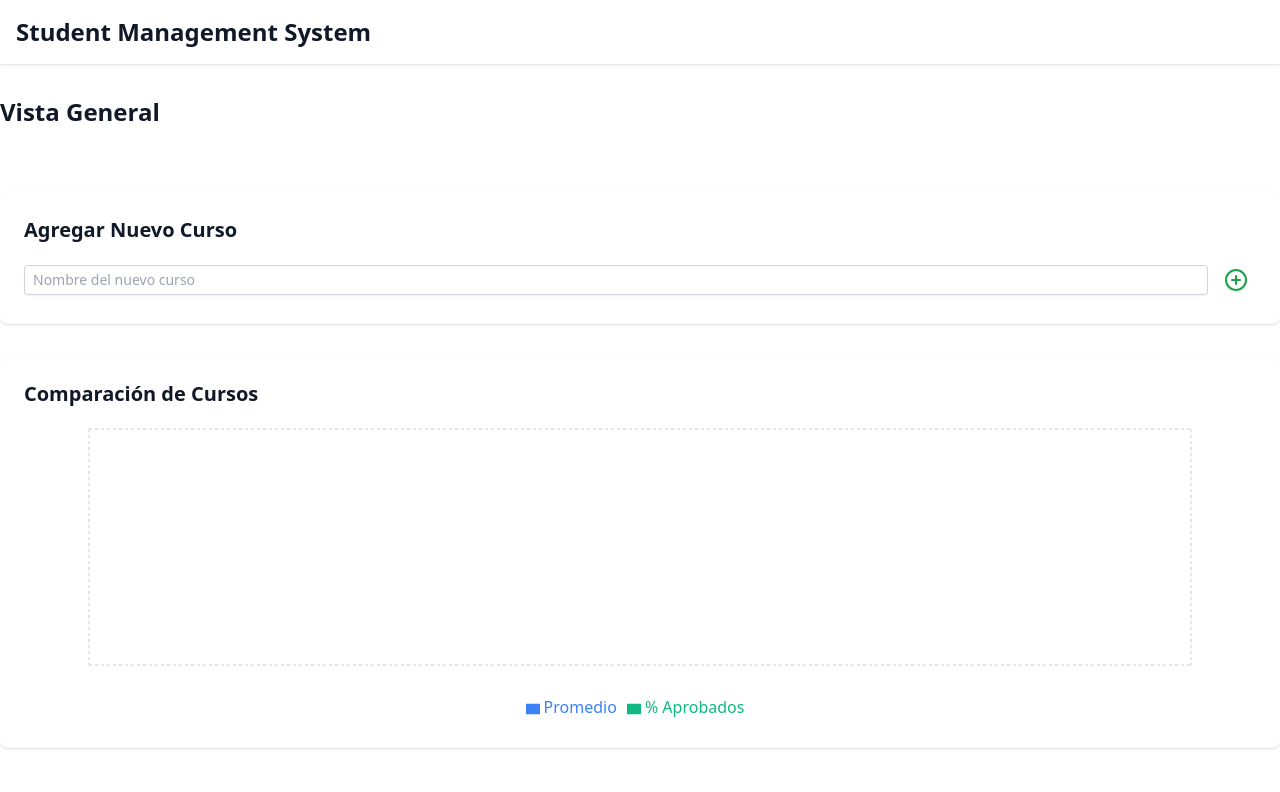
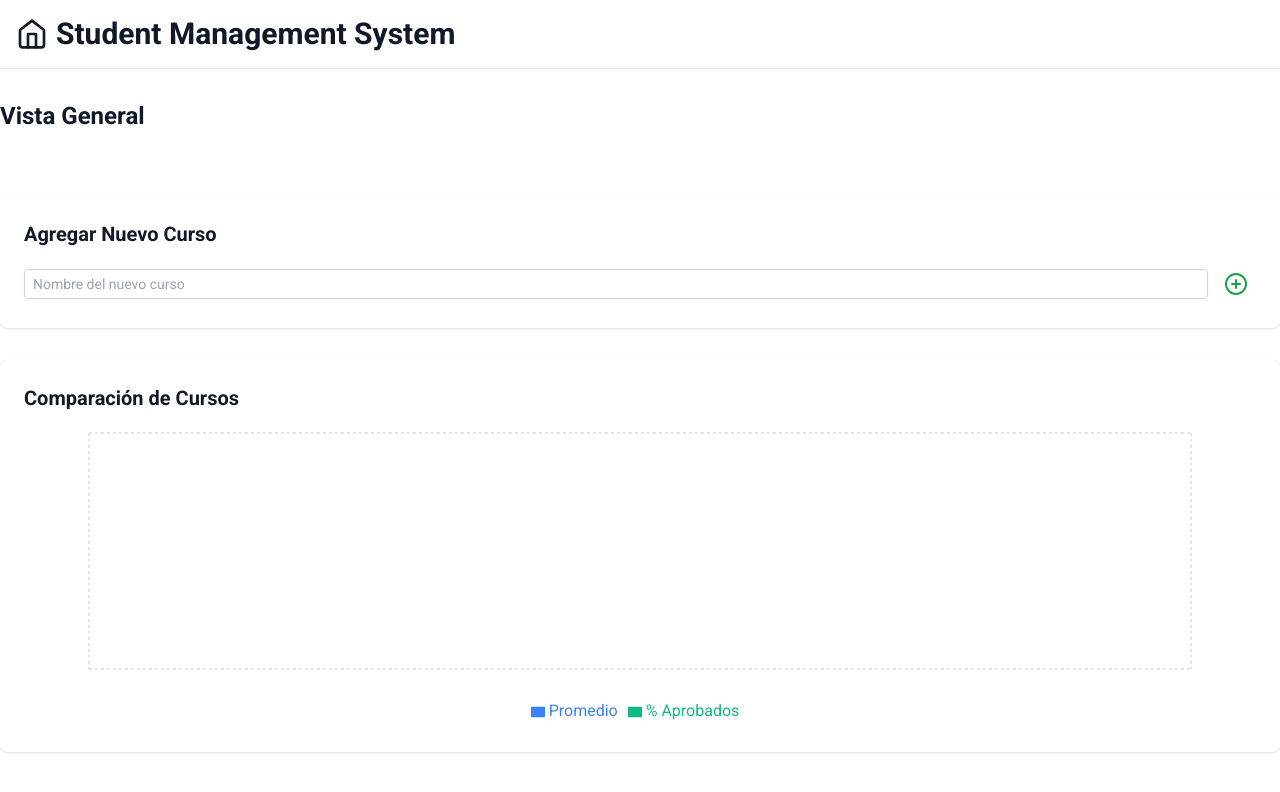
Before and after one commit to acevedod1974/Student-Management-System-V4, a React (Vite) app: page / in a window 1280 px wide. Shown: the top 792 px of the page. Built offline with nearby package versions, Linux system fonts and the light colour scheme.

Commit message:
Add Roboto font, enhance styling, and update ExamPerformanceChart to support optional student scores

```diff
--- a/index.html
+++ b/index.html
@@ -5,6 +5,10 @@
     <link rel="icon" type="image/svg+xml" href="/vite.svg" />
     <meta name="viewport" content="width=device-width, initial-scale=1.0" />
     <title>Student Management System</title>
+    <link
+      href="https://fonts.googleapis.com/css2?family=Roboto:wght@400;700&display=swap"
+      rel="stylesheet"
+    />
   </head>
   <body>
     <div id="root"></div>
--- a/src/App.tsx
+++ b/src/App.tsx
@@ -8,7 +8,7 @@ function App() {
   return (
     <Router>
       <Header />
-      <div className="mt-8">
+      <div className="mt-8 font-sans">
         <Routes>
           <Route path="/" element={<Dashboard />} />
           <Route path="/course/:courseId" element={<CoursePage />} />
--- a/src/components/ExamPerformanceChart.tsx
+++ b/src/components/ExamPerformanceChart.tsx
@@ -11,13 +11,14 @@ import {
 } from "recharts";
 import { Course, Student } from "../types/course";
 
-type ExamPerformanceChartProps = {
+interface ExamPerformanceChartProps {
   course: Course;
-  student: Student;
-};
+  student?: Student;
+}
 
 export const ExamPerformanceChart: React.FC<ExamPerformanceChartProps> = ({
   course,
+  student,
 }) => {
   const data = course.exams.map((exam, index) => {
     const examGrades = course.students.map(
@@ -28,10 +29,14 @@ export const ExamPerformanceChart: React.FC<ExamPerformanceChartProps> = ({
     const passing = examGrades.filter((grade) => grade >= 6).length;
     const passingPercentage = (passing / examGrades.length) * 100;
 
+    const studentScore = student ? student.grades[index].score : null;
+
     return {
-      name: exam,
+      name: exam.name,
       promedio: Number(average.toFixed(1)),
       aprobados: Number(passingPercentage.toFixed(1)),
+      studentScore:
+        studentScore !== null ? Number(studentScore.toFixed(1)) : null,
     };
   });
 
@@ -60,6 +65,16 @@ export const ExamPerformanceChart: React.FC<ExamPerformanceChartProps> = ({
           stroke="#10b981"
           strokeWidth={2}
         />
+        {student && (
+          <Line
+            yAxisId="left"
+            type="monotone"
+            dataKey="studentScore"
+            name={`${student.firstName} ${student.lastName}`}
+            stroke="#ff7300"
+            strokeWidth={2}
+          />
+        )}
       </LineChart>
     </ResponsiveContainer>
   );
--- a/src/components/Header.tsx
+++ b/src/components/Header.tsx
@@ -1,5 +1,6 @@
 import React from "react";
 import { Link } from "react-router-dom";
+import { Home } from "lucide-react";
 
 export const Header: React.FC = () => {
   return (
@@ -7,8 +8,9 @@ export const Header: React.FC = () => {
       <div className="container mx-auto flex justify-between items-center">
         <Link
           to="/"
-          className="text-gray-900 text-2xl font-bold hover:underline"
+          className="text-gray-900 text-3xl font-bold hover:underline flex items-center"
         >
+          <Home className="w-8 h-8 mr-2" />
           Student Management System
         </Link>
       </div>
--- a/src/pages/StudentDetailPage.tsx
+++ b/src/pages/StudentDetailPage.tsx
@@ -15,9 +15,9 @@ export const StudentDetailPage: React.FC = () => {
   }
 
   return (
-    <div className="space-y-8">
+    <div className="space-y-8 font-sans">
       <div className="container mx-auto p-4">
-        <h1 className="text-2xl font-bold text-gray-900">
+        <h1 className="text-3xl font-bold text-gray-900">
           {student.firstName} {student.lastName}
         </h1>
         <div className="bg-white rounded-lg shadow p-6">
--- a/tailwind.config.js
+++ b/tailwind.config.js
@@ -3,6 +3,9 @@ module.exports = {
   content: ["./index.html", "./src/**/*.{js,ts,jsx,tsx}"],
   theme: {
     extend: {
+      fontFamily: {
+        sans: ["Roboto", "sans-serif"],
+      },
       colors: {
         primary: {
           light: "#3b82f6", // Light blue
```
